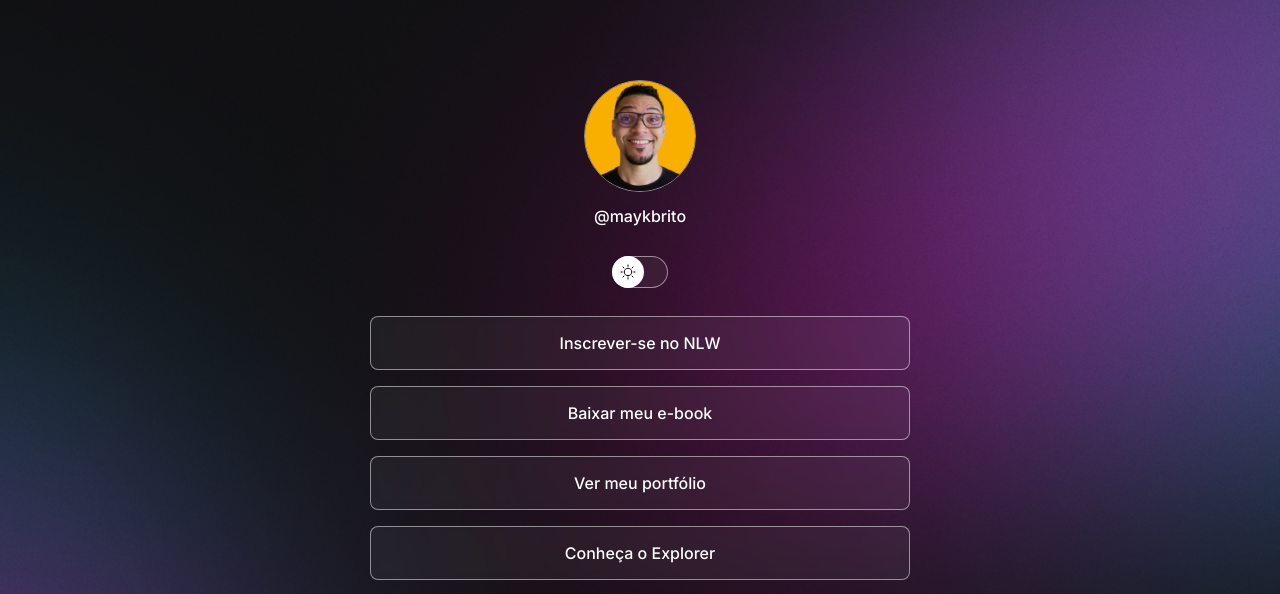
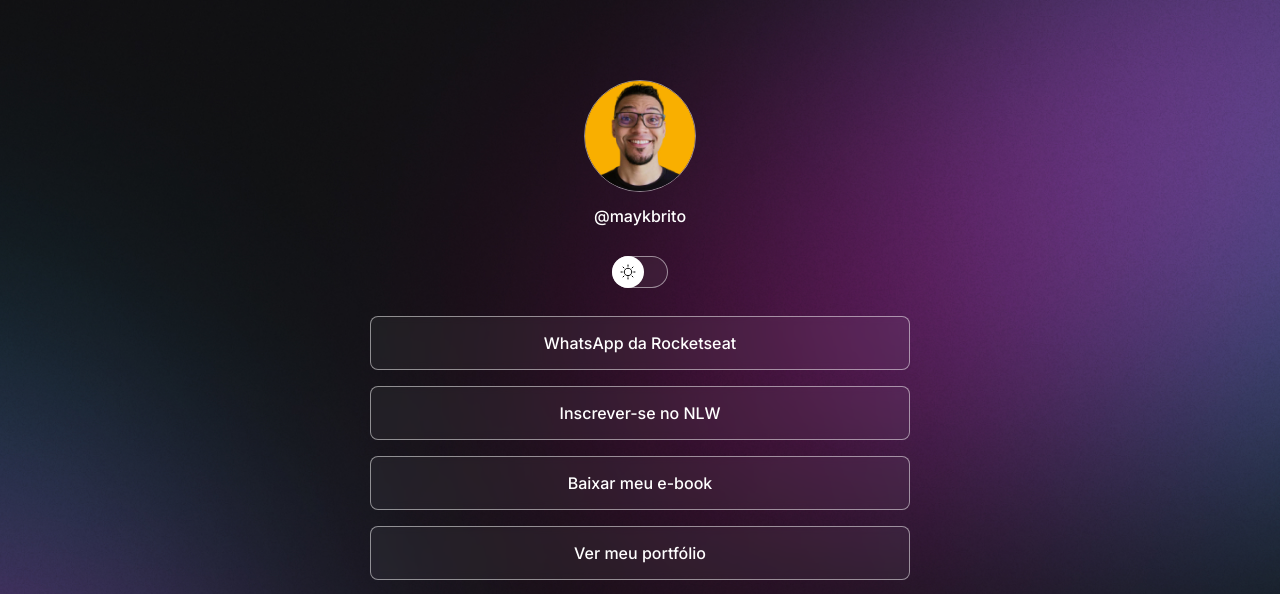
Before and after one commit to osvaldoteixeira/devlinks, a plain HTML site: page index.html in a window 1280 px wide. Shown: the top 594 px of the page. Drawn offline with nearby package versions, Linux system fonts and the light colour scheme.

Commit message:
added Rocketseat whatsapp link

```diff
--- a/index.html
+++ b/index.html
@@ -30,6 +30,12 @@
       </div>
 
       <ul id="link-list">
+        <li>
+          <a href="https://api.whatsapp.com/send?1=pt_br&phone=5547936184925" target="_blank">
+            WhatsApp da Rocketseat
+          </a>
+        </li>
+
         <li>
           <a href="#">Inscrever-se no NLW</a>
         </li>
```
